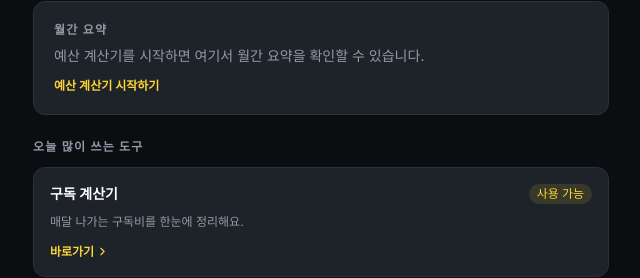
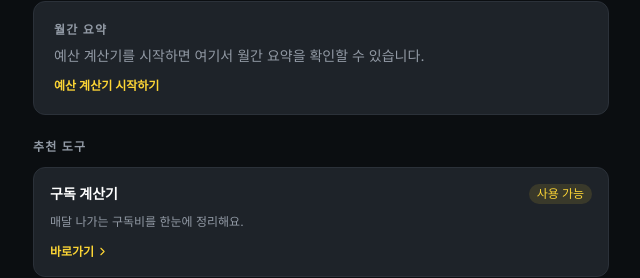
Before and after one commit to choslion/check-income-calc, a React (Vite) app: page / in a window 1280 px wide. Shown: the part 262-540 px from the top of the page, without its empty margins (319-959 px from the left). Built offline with nearby package versions, Linux system fonts and the light colour scheme.

Commit message:
copy: 추천 도구 섹션 레이블 수정 — 오늘 많이 쓰는 도구 → 추천 도구

```diff
--- a/src/pages/HomePage.tsx
+++ b/src/pages/HomePage.tsx
@@ -170,7 +170,7 @@ export default function HomePage() {
         {featuredTools.length > 0 && (
           <div>
             <p className="text-xs font-semibold tracking-widest uppercase mb-3" style={{ color: 'var(--on-dark-mute)' }}>
-              오늘 많이 쓰는 도구
+              추천 도구
             </p>
             <div className="flex flex-col gap-3">
               {featuredTools.map(tool => <ToolCard key={tool.id} tool={tool} />)}
```
